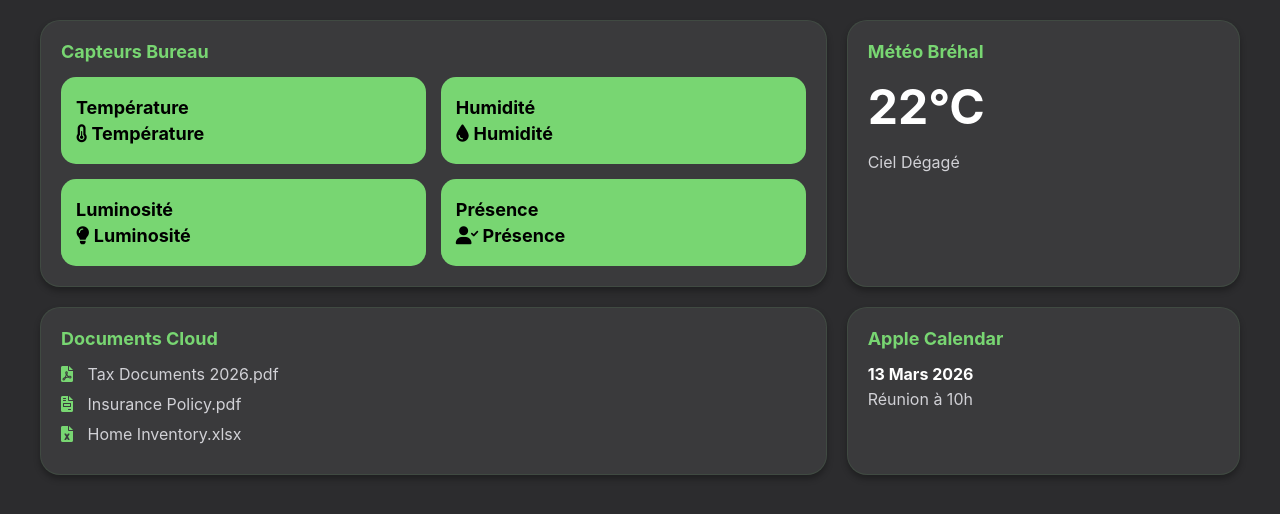
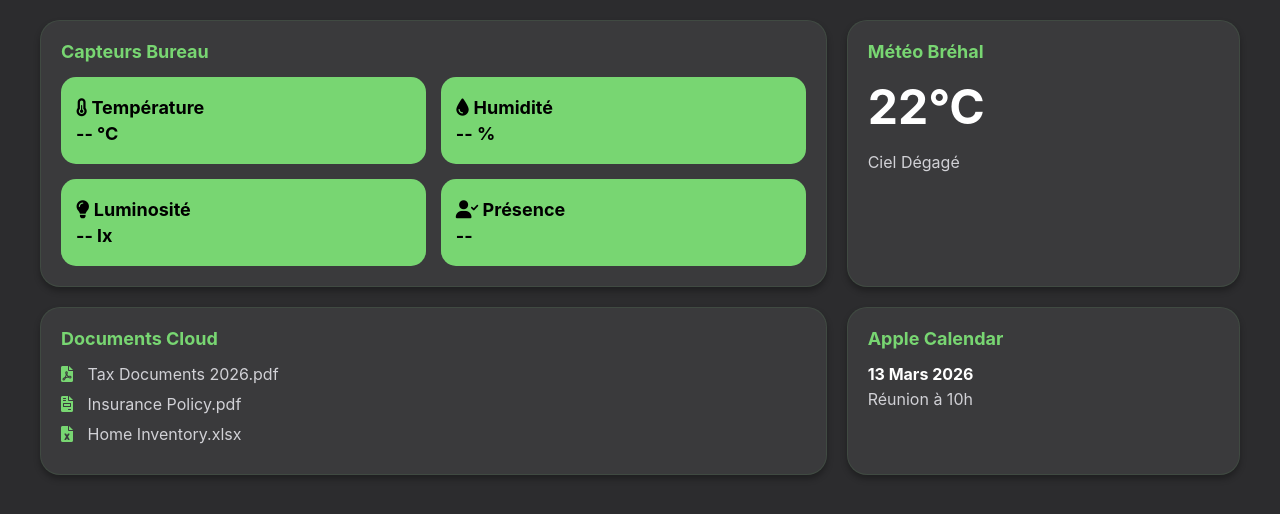
Before and after one commit to Pablito50290/homelab-dashboard, a plain HTML site: page index.html in a window 1280 px wide. Drawn offline with Linux system fonts and the light colour scheme; no server answers.

Commit message:
Update index.html

```diff
--- a/index.html
+++ b/index.html
@@ -97,20 +97,20 @@
             <h3>Capteurs Bureau</h3>
             <div id="ma-grille">
                 <div class="carte">
-                    <p>Température</p>
                     <p><i class="fas fa-thermometer-half"></i> Température</p>
+                    <p id="valeur-temp">-- °C</p>
                 </div>
                 <div class="carte">
-                    <p>Humidité</p>
                     <p><i class="fas fa-tint"></i> Humidité</p>
+                    <p id="valeur-hum">-- %</p>
                 </div>
                 <div class="carte">
-                    <p>Luminosité</p>
                     <p><i class="fas fa-lightbulb"></i> Luminosité</p>
+                    <p id="valeur-lum">-- lx</p>
                 </div>
                 <div class="carte">
-                    <p>Présence</p>
                     <p><i class="fas fa-user-check"></i> Présence</p>
+                    <p id="valeur-pres">--</p>
                 </div>
             </div>
         </div>
```
